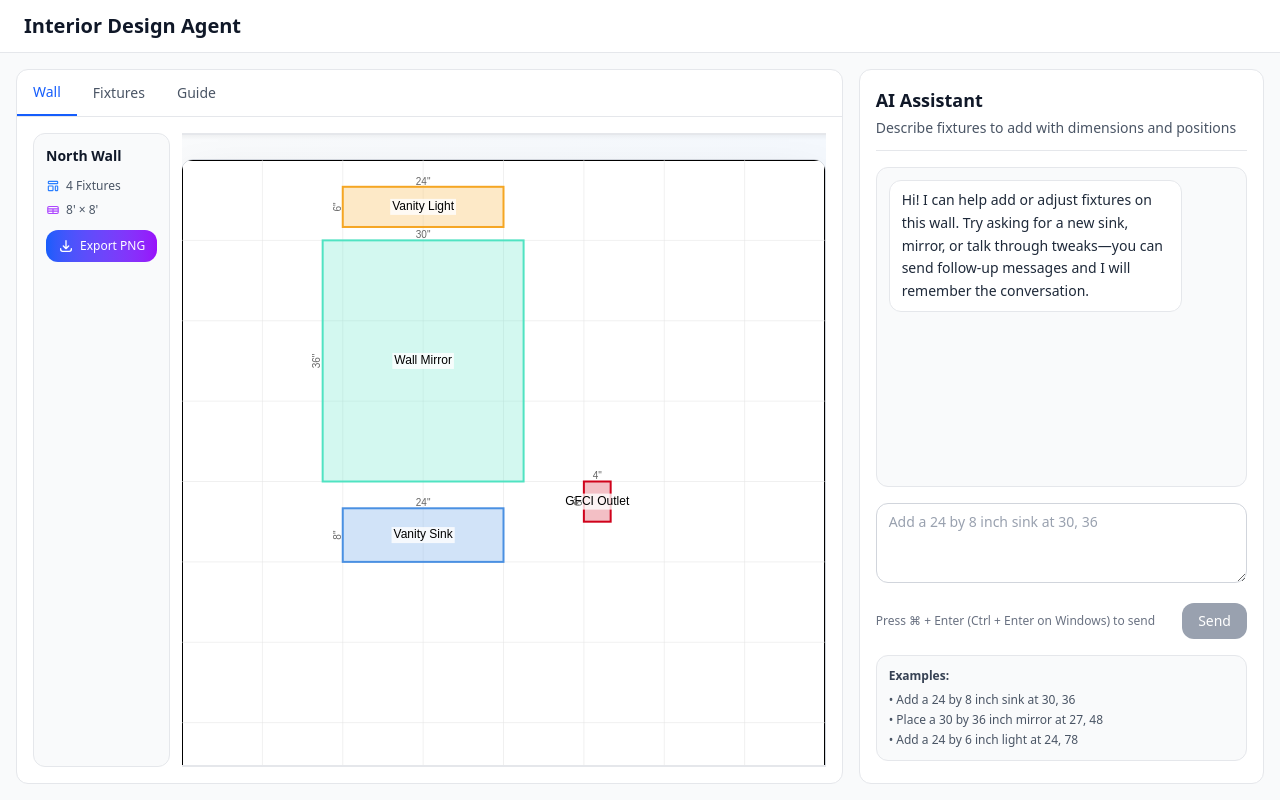
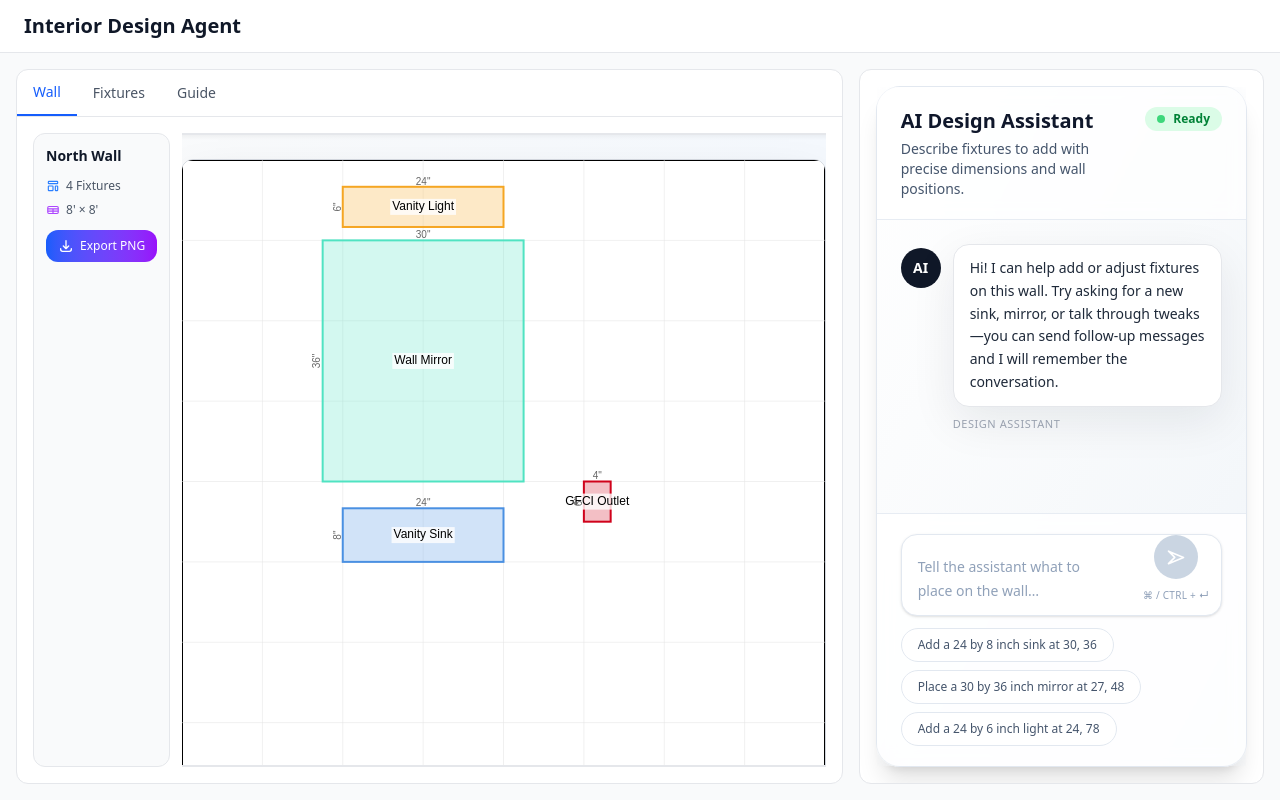
Before and after one commit to isaacrestrick/interior-design-agent, a Next.js app: page / in a window 1280 px wide. Built offline with nearby package versions, Linux system fonts and the light colour scheme.

Commit message:
Revamp AI chat interface design

```diff
--- a/components/AIAgentChat.tsx
+++ b/components/AIAgentChat.tsx
@@ -143,96 +143,148 @@ export default function AIAgentChat({ wallId, onFixturesUpdated }: AIAgentChatPr
 
   const renderMessage = (message: ChatMessage) => {
     const isUser = message.role === 'user';
-    const alignment = isUser ? 'justify-end' : 'justify-start';
+    const bubbleColor = isUser
+      ? 'bg-blue-600 text-white shadow-[0_10px_30px_rgba(37,99,235,0.25)]'
+      : message.isError
+        ? 'bg-red-50 text-red-900 border border-red-200 shadow-[0_10px_30px_rgba(248,113,113,0.2)]'
+        : 'bg-white text-gray-800 border border-gray-200 shadow-[0_15px_45px_rgba(15,23,42,0.08)]';
+    const fixturesSectionBorder = isUser ? 'border-white/40' : 'border-gray-200';
 
     return (
-      <div key={message.id} className={`flex ${alignment}`}>
-        <div className="max-w-[85%]">
       <div
-            className={`px-3 py-2 rounded-lg text-sm ${
-              isUser
-                ? 'bg-blue-600 text-white'
-                : message.isError
-                  ? 'bg-red-50 text-red-900 border border-red-200'
-                  : 'bg-white text-gray-800 border border-gray-200'
+        key={message.id}
+        className={`flex gap-3 ${isUser ? 'flex-row-reverse text-right' : 'text-left'}`}
+      >
+        <div
+          className={`mt-1 flex h-10 w-10 shrink-0 select-none items-center justify-center rounded-full text-sm font-semibold ${
+            isUser ? 'bg-blue-600 text-white' : 'bg-gray-900 text-white'
           }`}
         >
-            <p className="leading-relaxed whitespace-pre-wrap">{message.content}</p>
+          {isUser ? 'You' : 'AI'}
+        </div>
+        <div className="max-w-[85%] space-y-2">
+          <div className={`rounded-2xl px-4 py-3 text-sm leading-relaxed ${bubbleColor}`}>
+            <p className="whitespace-pre-wrap">{message.content}</p>
             {message.fixtures && message.fixtures.length > 0 && (
-              <div className="mt-2 pt-2 border-t border-white/20 space-y-1">
+              <div className={`mt-3 border-t pt-3 text-xs opacity-90 ${fixturesSectionBorder}`}>
+                <p className="mb-2 font-semibold uppercase tracking-wide text-[10px] opacity-80">
+                  Fixtures Added
+                </p>
+                <div className="space-y-1">
                   {message.fixtures.map((fixture) => (
-                  <div key={fixture.id} className="text-xs opacity-90">
+                    <div key={fixture.id} className="flex flex-wrap items-center gap-1">
                       <span className="font-medium">{fixture.name}</span>
-                    {' - '}
-                    <span>{fixture.widthInches}&quot; × {fixture.heightInches}&quot;</span>
-                    {' at '}
-                    <span>({fixture.positionX.toFixed(0)}&quot;, {fixture.positionY.toFixed(0)}&quot;)</span>
+                      <span className="opacity-70">• {fixture.widthInches}&quot; × {fixture.heightInches}&quot;</span>
+                      <span className="opacity-70">• ({fixture.positionX.toFixed(0)}&quot;, {fixture.positionY.toFixed(0)}&quot;)</span>
                     </div>
                   ))}
                 </div>
+              </div>
             )}
           </div>
+          <p className="text-[11px] font-medium uppercase tracking-wider text-gray-400">
+            {isUser ? 'Client' : message.isError ? 'System Alert' : 'Design Assistant'}
+          </p>
         </div>
       </div>
     );
   };
 
+  const examplePrompts = [
+    'Add a 24 by 8 inch sink at 30, 36',
+    'Place a 30 by 36 inch mirror at 27, 48',
+    'Add a 24 by 6 inch light at 24, 78',
+  ];
+
+  const handleExampleClick = (example: string) => {
+    setDraft(example);
+  };
+
   return (
-    <div className="space-y-4">
-      <div className="border-b border-gray-200 pb-3">
-        <h3 className="text-lg font-semibold text-gray-900">AI Assistant</h3>
-        <p className="text-sm text-gray-600 mt-1">
-          Describe fixtures to add with dimensions and positions
+    <div className="flex h-full flex-col">
+      <div className="relative flex h-full min-h-[560px] flex-col overflow-hidden rounded-3xl border border-slate-200 bg-gradient-to-br from-white via-slate-50 to-slate-100 shadow-xl">
+        <div className="relative flex items-start justify-between gap-3 border-b border-slate-200/80 bg-white/70 px-6 py-5 backdrop-blur">
+          <div>
+            <h3 className="text-xl font-semibold text-slate-900">AI Design Assistant</h3>
+            <p className="mt-1 text-sm text-slate-600">
+              Describe fixtures to add with precise dimensions and wall positions.
             </p>
           </div>
+          <span className="inline-flex items-center gap-2 rounded-full bg-green-100 px-3 py-1 text-xs font-semibold text-green-700">
+            <span className="h-2 w-2 rounded-full bg-green-500 animate-pulse" aria-hidden />
+            Ready
+          </span>
+        </div>
 
-      <div
-        ref={scrollContainerRef}
-        className="h-80 overflow-y-auto space-y-3 rounded-lg p-3 bg-gray-50 border border-gray-200"
-        style={{ scrollbarWidth: 'thin' }}
-      >
+        <div className="flex-1 overflow-y-auto px-6 py-6" ref={scrollContainerRef} style={{ scrollbarWidth: 'thin' }}>
+          <div className="flex flex-col gap-6">
             {messages.map(renderMessage)}
             {loading && (
-          <div className="flex justify-start">
-            <div className="px-3 py-2 rounded-lg bg-white border border-gray-200 text-sm text-gray-600">
-              Thinking...
+              <div className="flex items-start gap-3 text-left">
+                <div className="mt-1 flex h-10 w-10 items-center justify-center rounded-full bg-gray-900 text-sm font-semibold text-white">
+                  AI
+                </div>
+                <div className="max-w-[85%] rounded-2xl border border-slate-200 bg-white px-4 py-3 text-sm text-slate-500 shadow-[0_15px_45px_rgba(15,23,42,0.08)]">
+                  Thinking…
                 </div>
               </div>
             )}
           </div>
+        </div>
 
-      <form onSubmit={handleSubmit} className="space-y-3">
+        <div className="border-t border-slate-200/80 bg-white/85 px-6 py-5 backdrop-blur">
+          <form onSubmit={handleSubmit} className="flex flex-col gap-3">
+            <div className="flex items-end gap-3 rounded-2xl border border-slate-200 bg-white shadow-sm focus-within:border-blue-400 focus-within:ring-4 focus-within:ring-blue-100 transition">
               <textarea
                 id="instruction"
                 value={draft}
                 onChange={(e) => setDraft(e.target.value)}
                 onKeyDown={handleKeyDown}
-          placeholder="Add a 24 by 8 inch sink at 30, 36"
-          className="w-full px-3 py-2 border border-gray-300 rounded-lg focus:ring-2 focus:ring-blue-500 focus:border-blue-500 min-h-[80px] text-sm text-gray-900 placeholder:text-gray-400"
+                placeholder="Tell the assistant what to place on the wall…"
+                className="max-h-40 w-full resize-none border-0 bg-transparent px-4 py-3 text-sm leading-6 text-slate-900 placeholder:text-slate-400 focus:outline-none"
                 disabled={loading}
+                rows={2}
               />
-
-        <div className="flex flex-col sm:flex-row sm:items-center sm:justify-between gap-2">
-          <p className="text-xs text-gray-500">
-            Press ⌘ + Enter (Ctrl + Enter on Windows) to send
-          </p>
+              <div className="flex shrink-0 flex-col items-center gap-2 px-3 pb-3">
                 <button
                   type="submit"
                   disabled={loading || !draft.trim()}
-            className="px-4 py-2 bg-blue-600 text-white rounded-lg hover:bg-blue-700 disabled:bg-gray-400 disabled:cursor-not-allowed transition-colors text-sm font-medium"
+                  className="flex h-11 w-11 items-center justify-center rounded-full bg-blue-600 text-white transition hover:bg-blue-700 disabled:cursor-not-allowed disabled:bg-slate-300"
+                  aria-label="Send message"
                 >
-            {loading ? 'Processing...' : 'Send'}
+                  <svg
+                    xmlns="http://www.w3.org/2000/svg"
+                    viewBox="0 0 24 24"
+                    fill="none"
+                    stroke="currentColor"
+                    strokeWidth="2"
+                    strokeLinecap="round"
+                    strokeLinejoin="round"
+                    className="h-5 w-5"
+                  >
+                    <path d="M3 5l7.5 7.5L3 20l18-7.5L3 5z" />
+                  </svg>
                 </button>
+                <p className="text-[10px] font-medium uppercase tracking-wide text-slate-400">
+                  ⌘ / Ctrl + ↵
+                </p>
+              </div>
+            </div>
+
+            <div className="flex flex-wrap items-center gap-2">
+              {examplePrompts.map((example) => (
+                <button
+                  key={example}
+                  type="button"
+                  onClick={() => handleExampleClick(example)}
+                  className="rounded-full border border-slate-200 bg-white px-4 py-2 text-xs font-medium text-slate-600 transition hover:border-blue-400 hover:text-blue-600 hover:shadow-sm"
+                >
+                  {example}
+                </button>
+              ))}
             </div>
           </form>
-
-      <div className="bg-gray-50 rounded-lg p-3 border border-gray-200">
-        <p className="font-semibold text-xs text-gray-700 mb-2">Examples:</p>
-        <ul className="space-y-1 text-xs text-gray-600">
-          <li>• Add a 24 by 8 inch sink at 30, 36</li>
-          <li>• Place a 30 by 36 inch mirror at 27, 48</li>
-          <li>• Add a 24 by 6 inch light at 24, 78</li>
-        </ul>
+        </div>
       </div>
     </div>
   );
```
Lines whose indentation alone changed are shown as unchanged.
